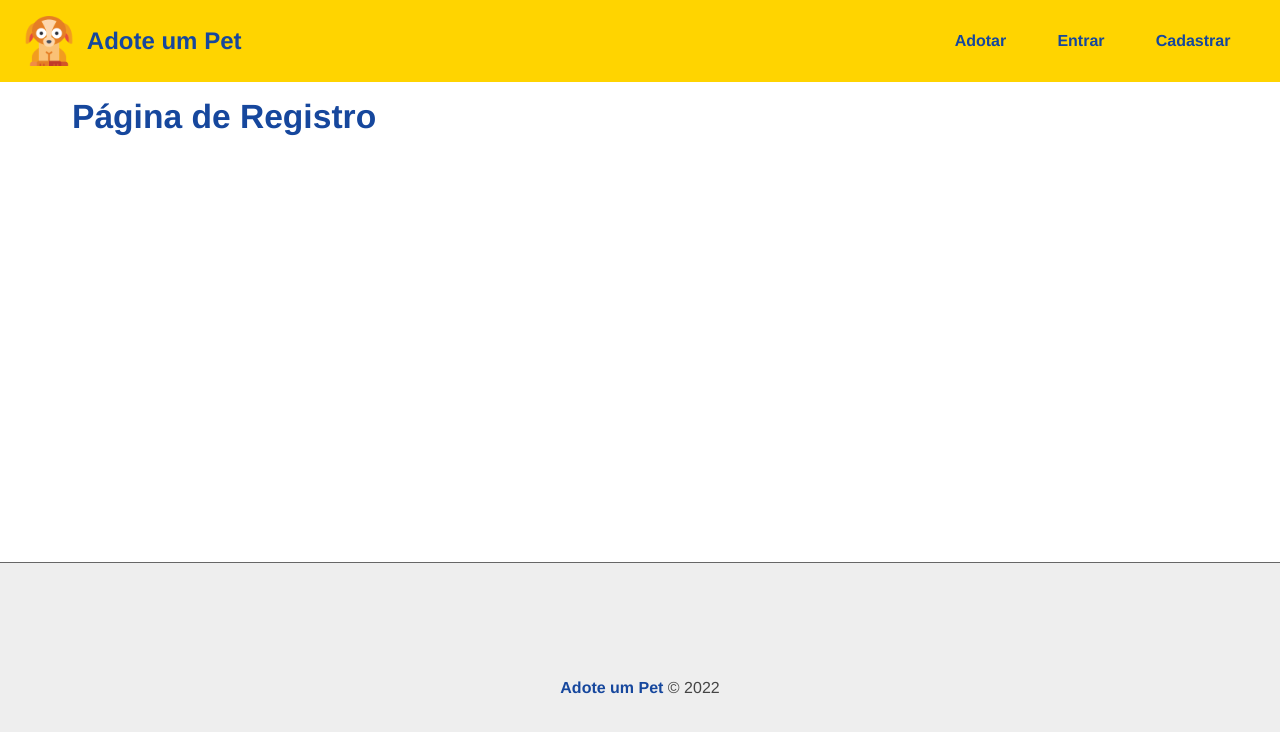
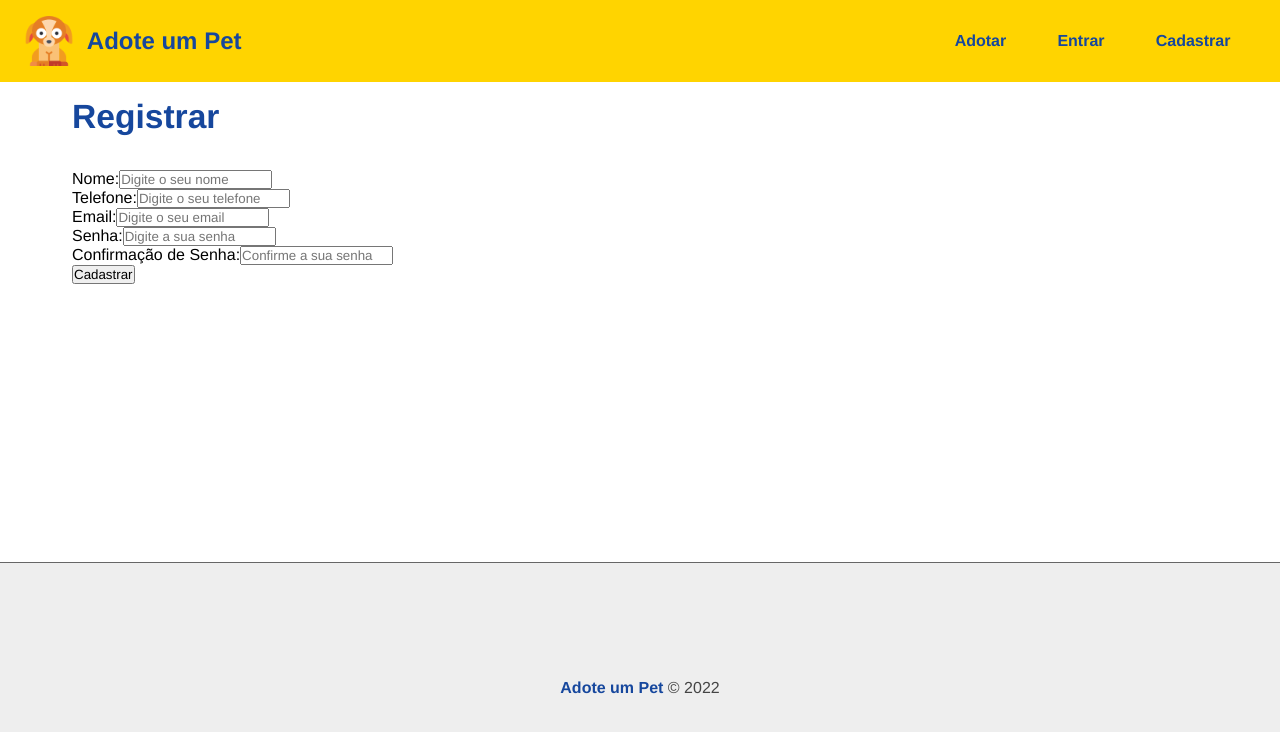
Before and after one commit to mateuspessoa/projeto-adocao-pet-react-frontend, a React (Create React App) app: page /register in a window 1280 px wide. Shown: the top 732 px of the page. Built offline with nearby package versions, Linux system fonts and the light colour scheme; the HTML template or start-up script is replaced by a standard one.

Commit message:
Criando o componente de imput e aplicando a página de registro

```diff
--- /dev/null
+++ b/src/components/form/Input.js
@@ -0,0 +1,13 @@
+import React from 'react'
+import "./Input.css";
+
+const Input = ({type, text, name, placeholder, handleOnChange, value, multiple}) => {
+  return (
+    <div>
+        <label htmlFor={name}>{text}:</label>
+        <input type={type} name={name} id={name} placeholder={placeholder} onChange={handleOnChange} value={value} {...(multiple ? {multiple} : '')} />
+    </div>
+  )
+}
+
+export default Input
--- a/src/components/pages/Auth/Register.js
+++ b/src/components/pages/Auth/Register.js
@@ -1,9 +1,25 @@
 import React from 'react'
+import Input from '../../form/Input'
 
 const Register = () => {
+
+  function handleOnChange(e) {
+
+  }
+
   return (
     <section>
-        <h1>Página de Registro</h1>
+        <h1>Registrar</h1>
+
+        <form>
+            <Input text="Nome" type="text" name="name" placeholder="Digite o seu nome" handleOnChange={handleOnChange} />
+            <Input text="Telefone" type="text" name="phone" placeholder="Digite o seu telefone" handleOnChange={handleOnChange} />
+            <Input text="Email" type="email" name="email" placeholder="Digite o seu email" handleOnChange={handleOnChange} />
+            <Input text="Senha" type="password" name="password" placeholder="Digite a sua senha" handleOnChange={handleOnChange} />
+            <Input text="Confirmação de Senha" type="password" name="confirmpassword" placeholder="Confirme a sua senha" handleOnChange={handleOnChange} />
+            <input type="submit" value="Cadastrar" />
+        </form>
+
     </section>
   )
 }
```
Also changed, not shown: src/components/form/Input.css (added).
